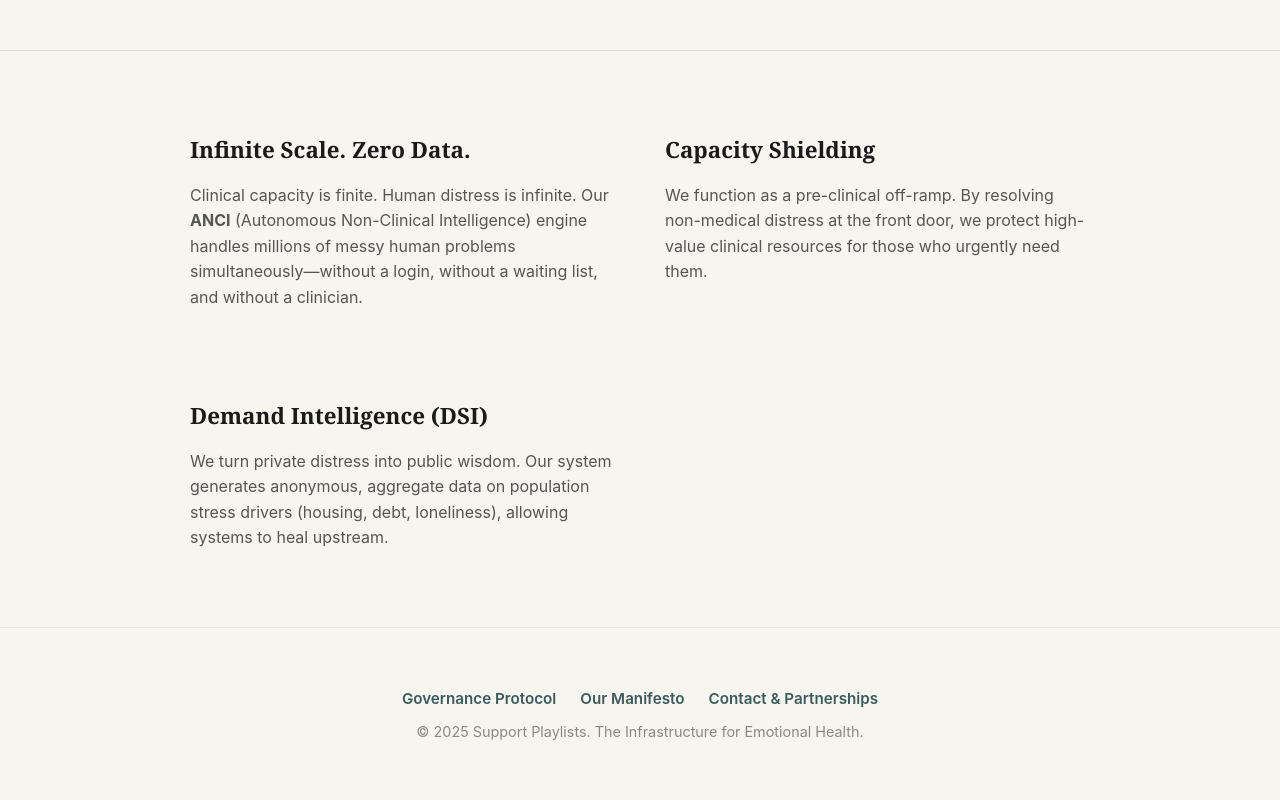
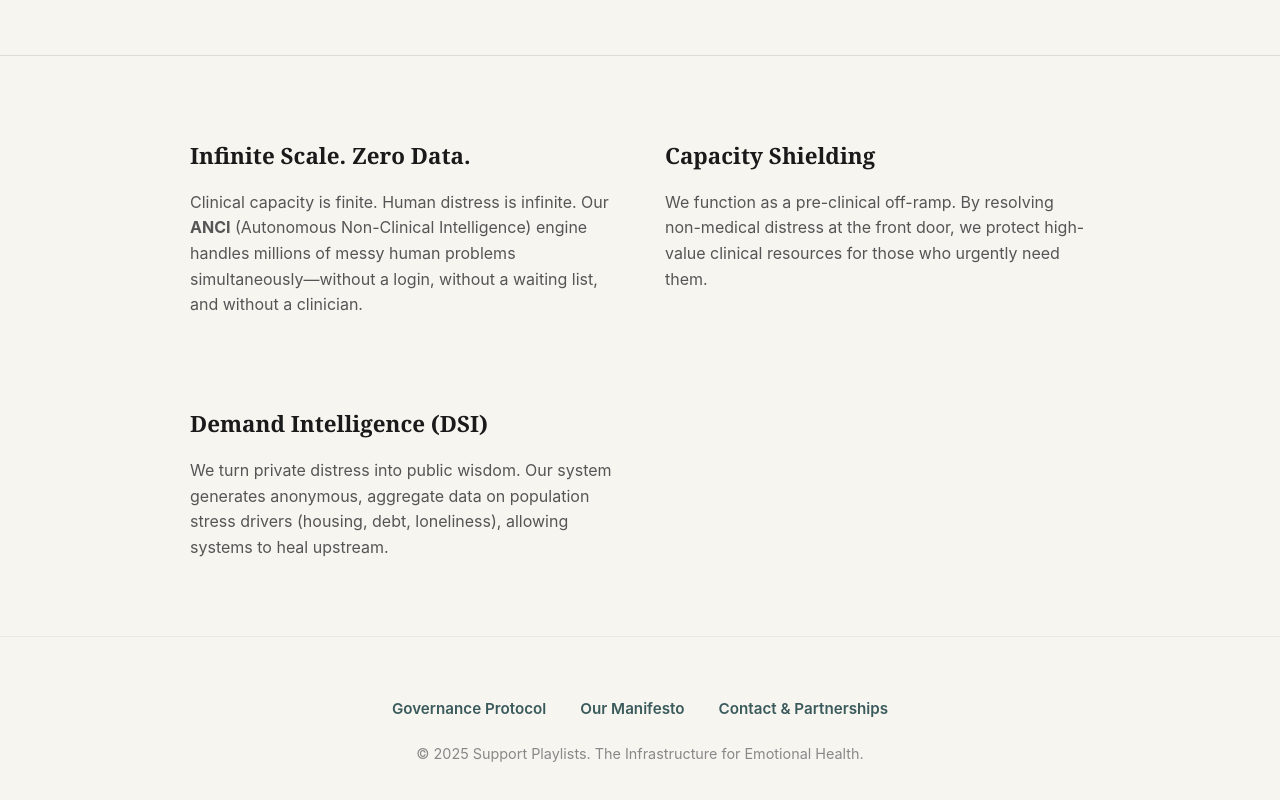
Before and after one commit to Marcovanbd1/master, a plain HTML site: page index.html in a window 1280 px wide. Shown: the part 500-1300 px from the top of the page. Drawn offline with Linux system fonts and the light colour scheme.

Commit message:
Update index.html

```diff
--- a/index.html
+++ b/index.html
@@ -11,12 +11,13 @@
       window.plausible=window.plausible||function(){(plausible.q=plausible.q||[]).push(arguments)},plausible.init=plausible.init||function(i){plausible.o=i||{}};
       plausible.init()
     </script>
+
     <style>
-        /* --- Master Aesthetic: Institutional, Trustworthy, Clean --- */
+        /* --- Master Aesthetic --- */
         :root {
             --bg-color: #F7F5F0; /* Warm Paper */
             --text-color: #1a1a1a; /* Sharp Black */
-            --accent-color: #3A5A5C; /* Clinical Green/Slate - Professional */
+            --accent-color: #3A5A5C; /* Clinical Slate */
             --secondary-text: #555;
             --font-serif: "Georgia", "Times New Roman", serif;
             --font-sans: -apple-system, BlinkMacSystemFont, "Segoe UI", Roboto, Helvetica, Arial, sans-serif;
@@ -28,8 +29,7 @@
             font-family: var(--font-sans);
             margin: 0;
             padding: 0;
-            line-height: 1.5;
-            -webkit-font-smoothing: antialiased;
+            line-height: 1.6;
         }
 
         /* --- Layout --- */
@@ -72,7 +72,6 @@
             max-width: 650px;
             margin: 0 auto 50px;
             font-weight: 400;
-            line-height: 1.6;
         }
 
         /* --- Binary Choice Buttons --- */
@@ -95,7 +94,7 @@
             font-size: 1.1rem;
             font-weight: 600;
             transition: transform 0.2s ease, box-shadow 0.2s ease;
-            cursor: pointer;
+            box-sizing: border-box; /* Ensures padding doesn't break width */
         }
 
         .btn:hover {
@@ -103,21 +102,19 @@
             box-shadow: 0 4px 12px rgba(0,0,0,0.1);
         }
 
-        /* Primary Button: Citizen Path */
         .btn-primary {
             background-color: var(--accent-color);
             color: #fff;
             border: 2px solid var(--accent-color);
         }
 
-        /* Secondary Button: Enterprise Path */
         .btn-secondary {
             background-color: transparent;
             color: var(--text-color);
             border: 2px solid var(--text-color);
         }
 
-        /* --- Feature Grid (Below Fold) --- */
+        /* --- Feature Grid --- */
         .features {
             padding: 60px 0;
             border-top: 1px solid rgba(0,0,0,0.1);
@@ -137,12 +134,10 @@
         }
 
         .feature-item p {
-            font-size: 1rem;
             color: var(--secondary-text);
-            line-height: 1.6;
         }
 
-        /* --- Footer --- */
+        /* --- Footer & Nav --- */
         footer {
             text-align: center;
             padding: 60px 20px;
@@ -151,18 +146,27 @@
             border-top: 1px solid rgba(0,0,0,0.05);
         }
 
+        .footer-nav {
+            margin-bottom: 20px;
+        }
+
         .footer-nav a {
             color: var(--accent-color);
             text-decoration: none;
-            margin: 0 10px;
+            margin: 0 15px;
             font-weight: 600;
             font-size: 0.95rem;
+        }
+
+        .footer-nav a:hover {
+            text-decoration: underline;
         }
 
         /* --- Mobile Responsiveness --- */
         @media (max-width: 600px) {
             h1 { font-size: 2.5rem; }
-            .btn { width: 100%; box-sizing: border-box; }
+            .btn { width: 100%; }
+            .footer-nav a { display: block; margin: 10px 0; }
         }
     </style>
 </head>
@@ -179,7 +183,6 @@
             <a href="mood.html" class="btn btn-primary">
                 I Need Support Now
             </a>
-
             <a href="solutions.html" class="btn btn-secondary">
                 I Need a Solution for My Organization
             </a>
@@ -218,7 +221,7 @@
             <a href="vision.html">Our Manifesto</a>
             <a href="contact.html">Contact & Partnerships</a>
         </div>
-        <p style="margin-top: 10px;">© 2025 Support Playlists. The Infrastructure for Emotional Health.</p>
+        <p>© 2025 Support Playlists. The Infrastructure for Emotional Health.</p>
     </footer>
 
 </body>
```
